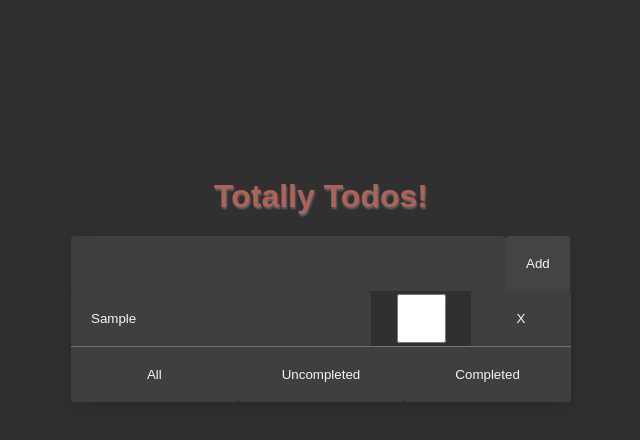
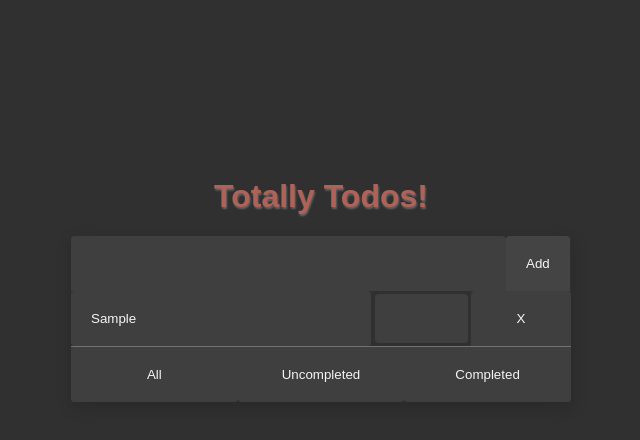
Before and after one commit to michellebholland/recoil-demo-todo, a React app: page / in a window 1280 px wide. Both pictures are taken after typing "Sample" into the empty fields and a click on the button "Add". Shown: the top 440 px of the page, without its empty margins (319-959 px from the left). Built offline with nearby package versions, Linux system fonts and the light colour scheme; a web font is replaced by a local one.

Commit message:
remove default checkbox styling

```diff
--- a/src/components/TodoItem.jsx
+++ b/src/components/TodoItem.jsx
@@ -39,6 +39,7 @@ const TodoItem = ({ item }) => {
       <input type="text" value={item.text} onChange={editItemText} />
       <input
         checked={item.isComplete}
+        className="checkbox"
         id="checkbox"
         type="checkbox"
         onChange={toggleItemCompletion}
--- a/src/styles/styles.css
+++ b/src/styles/styles.css
@@ -71,3 +71,15 @@ button:active {
 input:focus {
   outline: none;
 }
+.checkbox {
+  -webkit-appearance: none;
+}
+.checkbox:active, .checkbox:checked:active {
+  box-shadow: 0 1px 2px rgba(0,0,0,0.05), inset 0px 1px 3px rgba(0,0,0,0.1);
+}
+.checkbox:checked {
+	background-color: #e9ecee;
+	border: 1px solid #adb8c0;
+	box-shadow: 0 1px 2px rgba(0,0,0,0.05), inset 0px -15px 10px -12px rgba(0,0,0,0.05), inset 15px 10px -12px rgba(255,255,255,0.1);
+	color: #99a1a7;
+}
```
